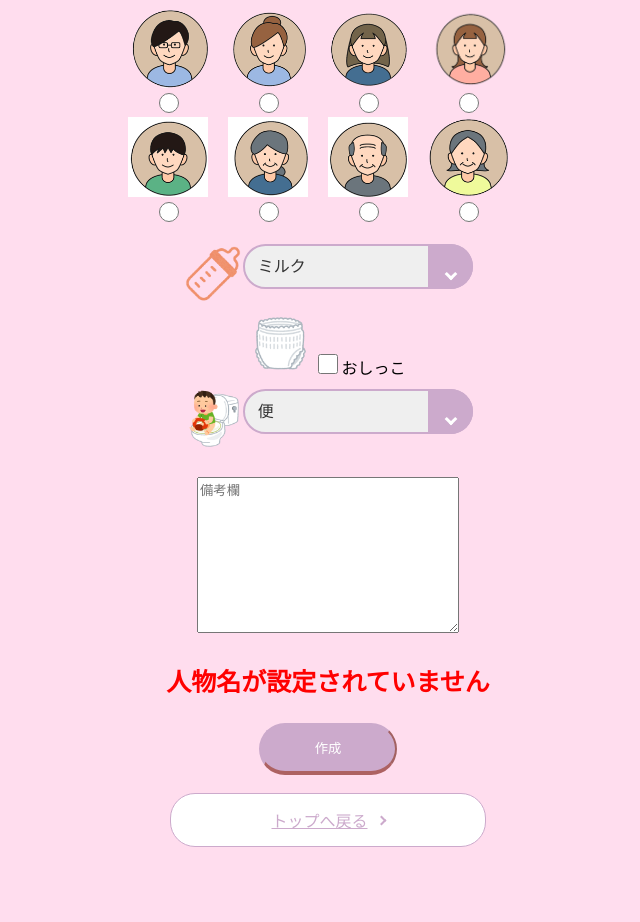
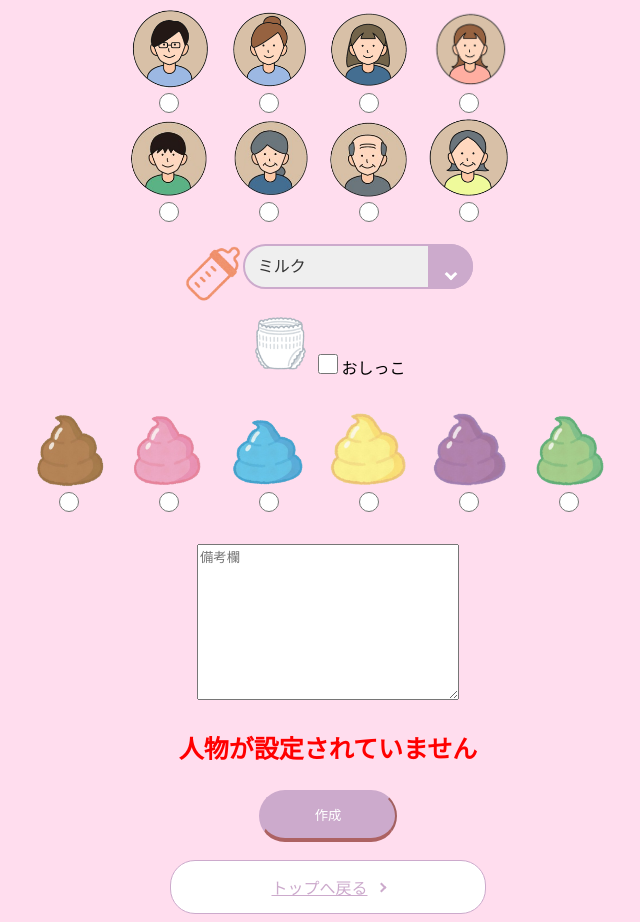
Before and after one commit to Ryuichi-Tanaka/flask_db, a Flask app: page /register in a window 1280 px wide. Shown: the whole page, without its empty margins (312-952 px from the left). Before the commit the page ends 847 px from the top, so only its background shows below. Run offline with Flask 3, Linux system fonts and the light colour scheme.

Commit message:
修正中

```diff
--- a/app.py
+++ b/app.py
@@ -37,7 +37,7 @@ def create2():
 def register_article():
 
     if 'user' not in request.form:
-        er ="人物名が設定されていません"
+        er ="人物が設定されていません"
         return render_template('create.html',er=er)
     else:
         user = request.form['user']
--- a/static/style.css
+++ b/static/style.css
@@ -356,6 +356,8 @@ a.btn_26:hover {
     display: flex;
     justify-content: center;
 }
+
+
 .container3 input{
     width: 20px;
     height: 20px;
--- a/templates/create.html
+++ b/templates/create.html
@@ -6,52 +6,43 @@
 
 {% block content %}
     <form action="{{ url_for('register_article') }}" method="post" style="text-align: center;">
-
-        <div class="container" >
-            <div class="item" >
+        <div class="container">
+            <div class="item">
                 <img src="../static/chichi.png" alt="表示" width="80px" height="80px">
                 <input type="radio" name="user" id="father" value="父">
             </div>
-
             <div class="item">
                 <img src="../static/haha.png" alt="表示不可" width="80px" height="80px">
                 <input type="radio" name="user" id="Mother" value="母">
             </div>
-
             <div class="item">
                 <img src="../static/ane.png" alt="表示不可" width="80px" height="80px">
-                <input type="radio" name="user" id="sister"value="姉">
+                <input type="radio" name="user" id="sister" value="姉">
             </div>
-
             <div class="item">
                 <img src="../static/imouto.png" alt="表示不可" width="80px" height="80px">
-                <input type="radio" name="user" id="younger sister"value="妹">
+                <input type="radio" name="user" id="younger sister" value="妹">
             </div>
         </div>
-
         <div>
             <div class="container1">
                 <div class="item">
                     <img src="../static/otouto.png" alt="表示不可" width="80px" height="80px">
-                    <input type="radio" name="user" id="younger brother "value="弟">
+                    <input type="radio" name="user" id="younger brother" value="弟">
                 </div>
-
                 <div class="item">
                     <img src="../static/sobo.png" alt="表示不可" width="80px" height="80px">
-                    <input type="radio" name="user" id="grandmother"value="祖母">
+                    <input type="radio" name="user" id="grandmother" value="祖母">
                 </div>
-
                 <div class="item">
                     <img src="../static/sohu.png" alt="表示不可" width="80px" height="80px">
-                    <input type="radio" name="user" id="grandfather"value="祖父">
+                    <input type="radio" name="user" id="grandfather" value="祖父">
                 </div>
-
                 <div class="item">
                     <img src="../static/oba.png" alt="表示不可" width="80px" height="80px">
-                    <input type="radio" name="user" id="aunt"value="叔母">
+                    <input type="radio" name="user" id="aunt" value="叔母">
                 </div>
             </div>
-
         </div>
         <br>
         <div>
@@ -59,7 +50,7 @@
                 <img src="../static/milk.png" alt="表示不可" width="60px" height="60px">
                 <label class="selectbox-2">
                     <select name="breastfeeding" id="breastfeeding">
-                        <option value="" disabled selected style="display:none;">ミルク
+                        <option value="" disabled selected style="display:none;">ミルク</option>
                         <option>10ml</option>
                         <option>20ml</option>
                         <option>30ml</option>
@@ -83,32 +74,44 @@
                     </select>
                 </label>
             </div>
-
             <div id="a2" class="container3">
                 <img src="../static/omutu.png" alt="表示不可" width="60" height="60">
-                    <input type="checkbox" name="urine" id="urine"value="おしっこ">おしっこ
+                <input type="checkbox" name="urine" id="urine" value="おしっこ">おしっこ
             </div>
-
+<br>
             <div id="a3" class="container2">
-                    <img src="../static/toire.png" alt="表示不可" width="60" height="60">
-
-                    <label class="selectbox-2">
-                        <select name="flight" id="flight">
-                            <option value="" disabled selected style="display:none;">便
-                            <option>〇</option>
-                        </select>
-                    </label>
+                <div class="item">
+                    <img src="../static/cha.png" alt="表示不可" width="80px" height="80px">
+                    <input type="radio" name="flight" id="cha" value="茶色">
+                </div>
+                <div class="item">
+                    <img src="../static/pink.png" alt="表示不可" width="80px" height="80px">
+                    <input type="radio" name="flight" id="pink" value="ピンク色">
+                </div>
+                <div class="item">
+                    <img src="../static/ao.png" alt="表示不可" width="80px" height="80px">
+                    <input type="radio" name="flight" id="cha" value="青色">
+                </div>
+                <div class="item">
+                    <img src="../static/yellow.png" alt="表示不可" width="80px" height="80px">
+                    <input type="radio" name="flight" id="yellow" value="黄色">
+                </div>
+                <div class="item">
+                    <img src="../static/murasaki.png" alt="表示不可" width="80px" height="80px">
+                    <input type="radio" name="flight" id="murasaki" value="むらさき色">
+                </div>
+                <div class="item">
+                    <img src="../static/green.png" alt="表示不可" width="80px" height="80px">
+                    <input type="radio" name="flight" id="green" value="緑色">
                 </div>
             </div>
-
+        </div>
         <br>
         <textarea name="bikou" id="bikou" cols="30" rows="10" placeholder="備考欄"></textarea>
         <p id="er">{{er}}</p>
         <button class="btn-square-shadow">作成</button>
     </form>
-
     <br>
-
     <div style="text-align: center;">
         <a href="/" class="button-29">トップへ戻る</a>
     </div>
```
Also changed, not shown: static/ao.png (added), static/cha.png (added), static/green.png (added), static/murasaki.png (added), static/otouto.png, static/pink.png (added), static/sobo.png, static/sohu.png, static/yellow.png (added). Lines whose indentation alone changed are shown as unchanged.
